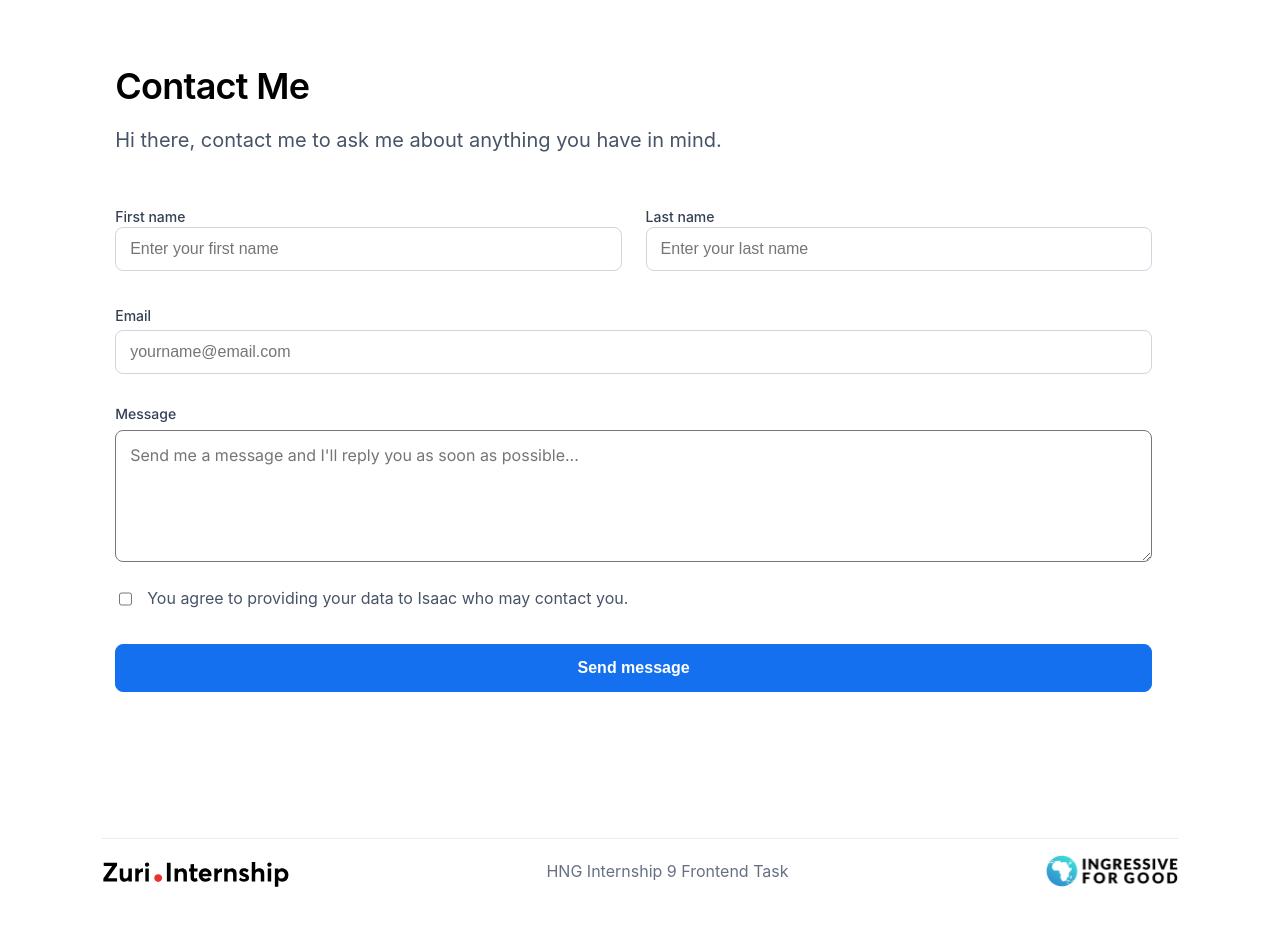
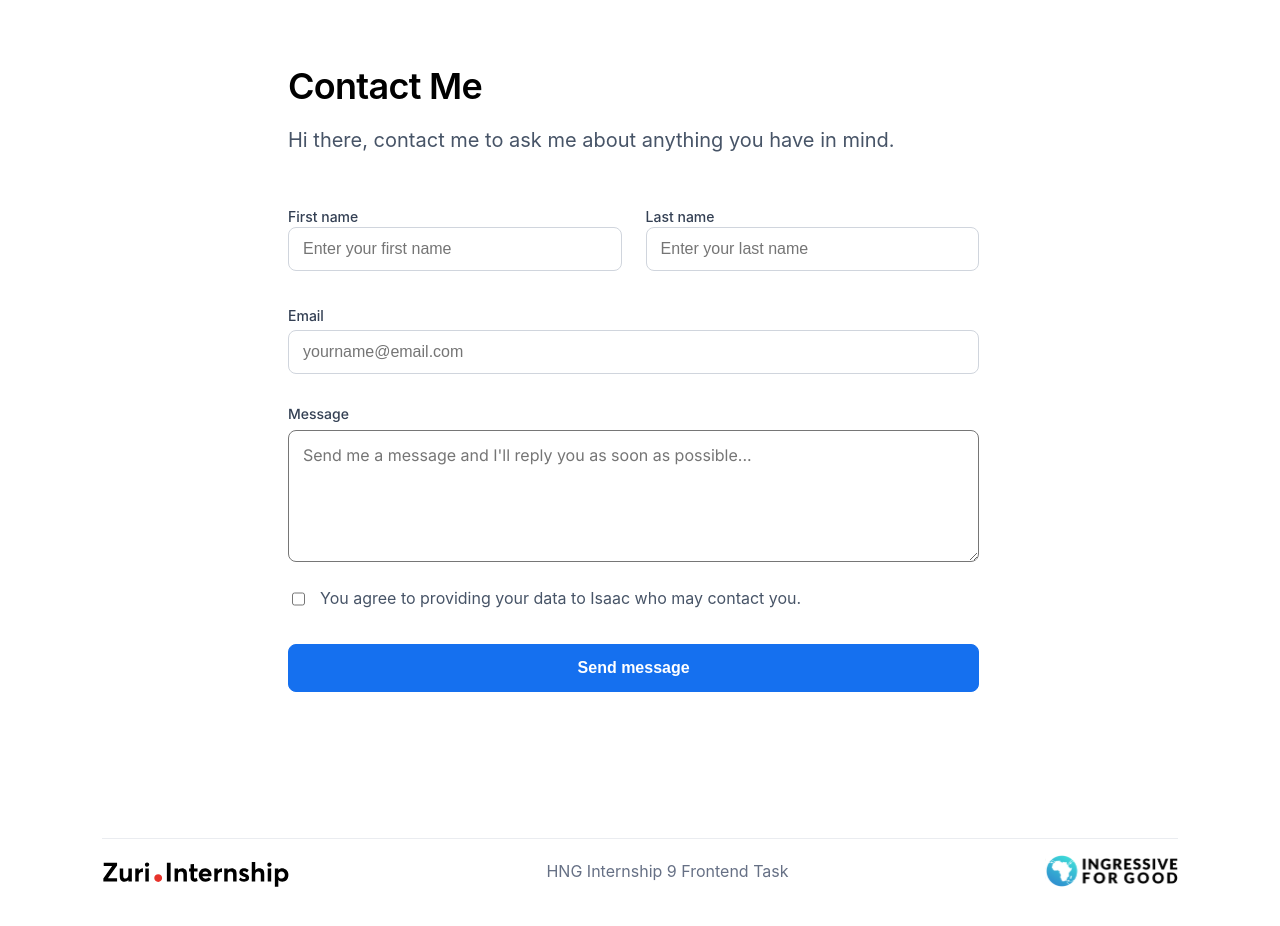
Before and after one commit to isaaclanre/linktree-v2, a React (Create React App) app: page /contact in a window 1280 px wide. Shown: the top 926 px of the page. Built offline with nearby package versions, Linux system fonts and the light colour scheme.

Commit message:
fixed some bugs

```diff
--- a/src/components/ContactMeStyle.js
+++ b/src/components/ContactMeStyle.js
@@ -161,7 +161,7 @@ export const CheckBoxStyle = styled.div`
   padding-top: 24px;
   padding-bottom: 32px;
   @media only screen and (max-width: 600px) {
-    height: 60px;
+    height: 70px;
   }
 `;
 export const CheckBox = styled.input.attrs({ type: "checkbox" })`
@@ -212,10 +212,13 @@ export const SubWrapper = styled.div`
   height: 90%;
 `;
 export const SubWrapper2 = styled.div`
-  width: 90%;
+  width: 60%;
   margin-left: auto;
   margin-right: auto;
   padding-left: 10%;
+  @media only screen and (max-width: 600px) {
+    width: 80%;
+  }
 `;
 export const Container = styled.div`
   height: auto;
```
